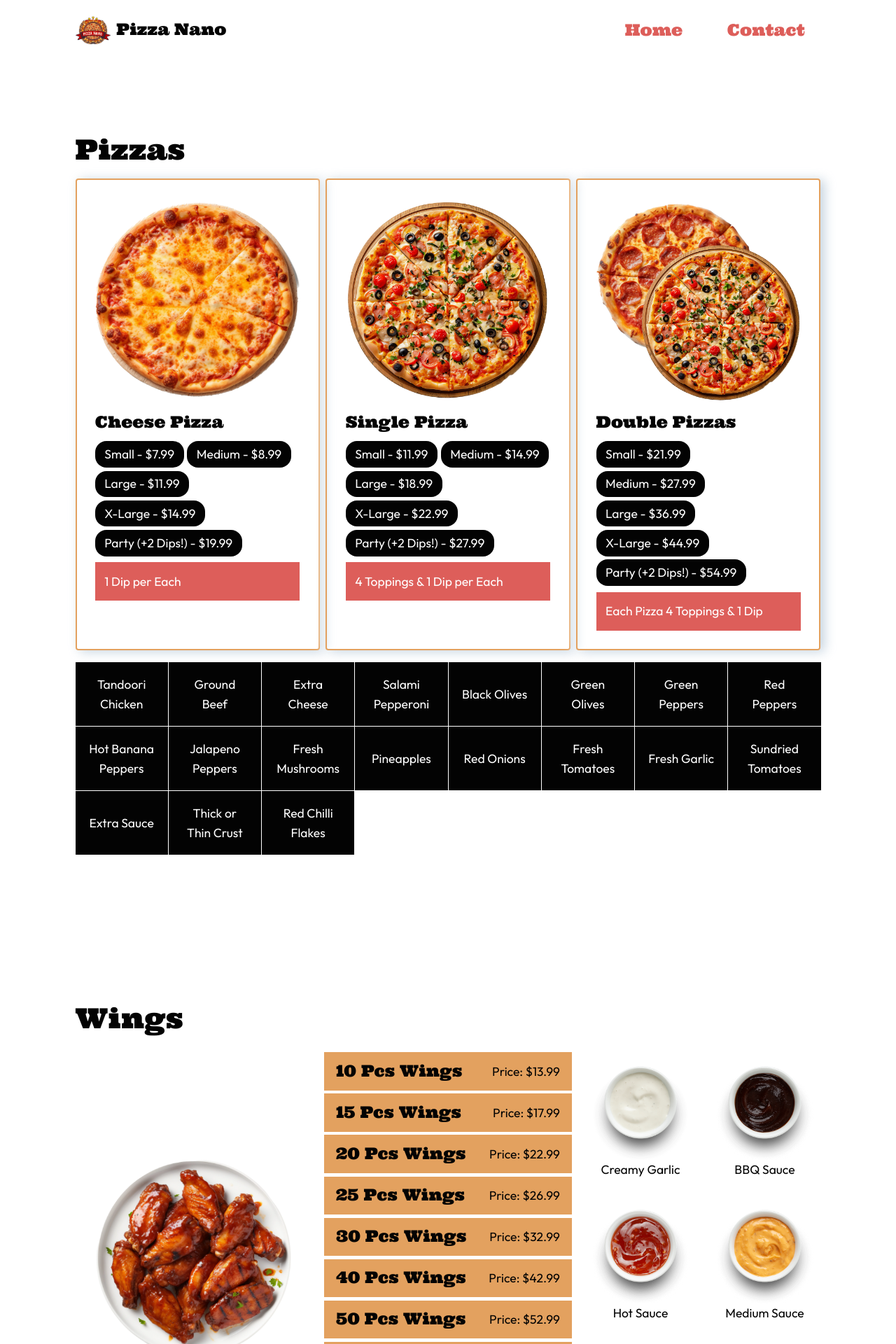
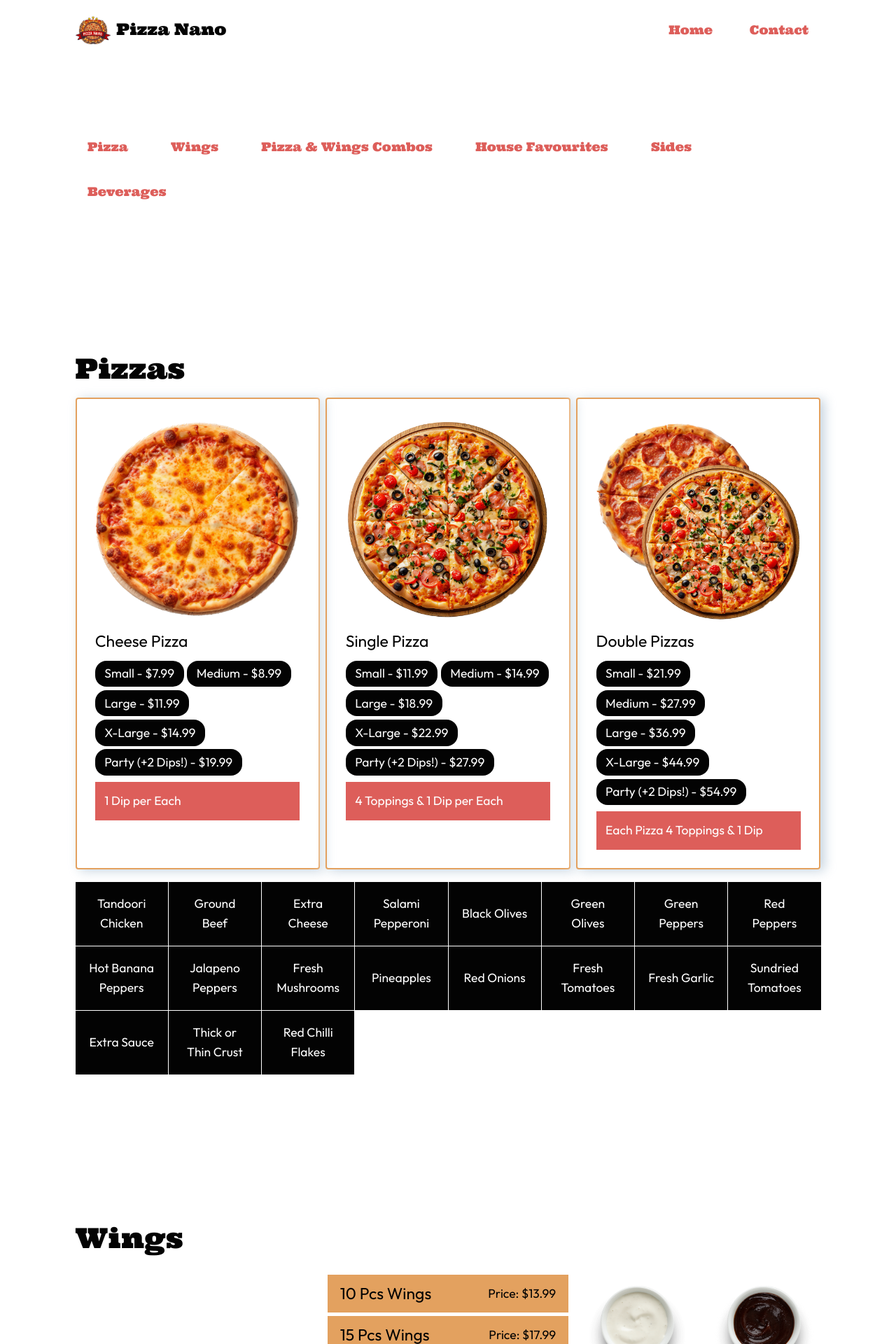
Before and after one commit to beejsbj/pizza-nano, a PHP site: page /menu.php in a window 1280 px wide. Shown: the top 1920 px of the page at 70% size. Run offline with PHP 8.4, Linux system fonts and the light colour scheme.

Commit message:
added links on menu

```diff
--- a/modules/menu-page/menu-page.css
+++ b/modules/menu-page/menu-page.css
@@ -1,5 +1,16 @@
 .menu-page {
   section {
+  }
+
+  .links{
+    display: flex;
+    gap: var(--space-m);
+    flex-wrap: wrap;
+    }
+
+    a{
+      font-size: var(--font-size-0);
+    }
   }
 
   h2.attention-voice {
--- a/modules/menu-page/menu-page.php
+++ b/modules/menu-page/menu-page.php
@@ -219,9 +219,22 @@
 
 ?>
 
+<section>
+	<inner-column>
+		<nav class="links">
+			<a href="#pizza" class='text attention-voice'>Pizza</a>
+			<a href="#wings" class='text attention-voice'>Wings</a>
+			<a href="#pizza-wings" class='text attention-voice'>Pizza & Wings Combos</a>
+			<a href="#house-favorites" class='text attention-voice'>House Favourites</a>
+			<a href="#sides" class='text attention-voice'>Sides</a>
+			<a href="#beverages" class='text attention-voice'>Beverages</a>
+		</nav>
+	</inner-column>
+</section>
 
 
-<section class="pizza">
+
+<section class="pizza" id='pizza'>
 	<inner-column>
 		<h2 class="attention-voice">
 			Pizzas
@@ -265,7 +278,7 @@
 </section>
 
 
-<section class="wings">
+<section class="wings" id='wings'>
 	<inner-column>
 		<h2 class="attention-voice">
 			Wings
@@ -303,7 +316,7 @@
 </section>
 
 
-<section class="pizza-wings">
+<section class="pizza-wings" id='pizza-wings'>
 	<inner-column>
 		<h2 class="attention-voice">
 			Pizza and Wing Combos
@@ -326,7 +339,7 @@
 	</inner-column>
 </section>
 
-<section class="house-favorites">
+<section class="house-favorites" id='house-favorites'>
 	<inner-column>
 		<h2 class="attention-voice">
 			House Favorites
@@ -355,7 +368,7 @@
 	</inner-column>
 </section>
 
-<section class="sides">
+<section class="sides" id='sides'>
 	<inner-column>
 		<h2 class="attention-voice">
 			Sides
@@ -381,7 +394,7 @@
 </section>
 
 
-<section class="bevrages">
+<section class="bevrages" id='beverages'>
 	<inner-column>
 		<h2 class="attention-voice">
 			Bevrages
```
